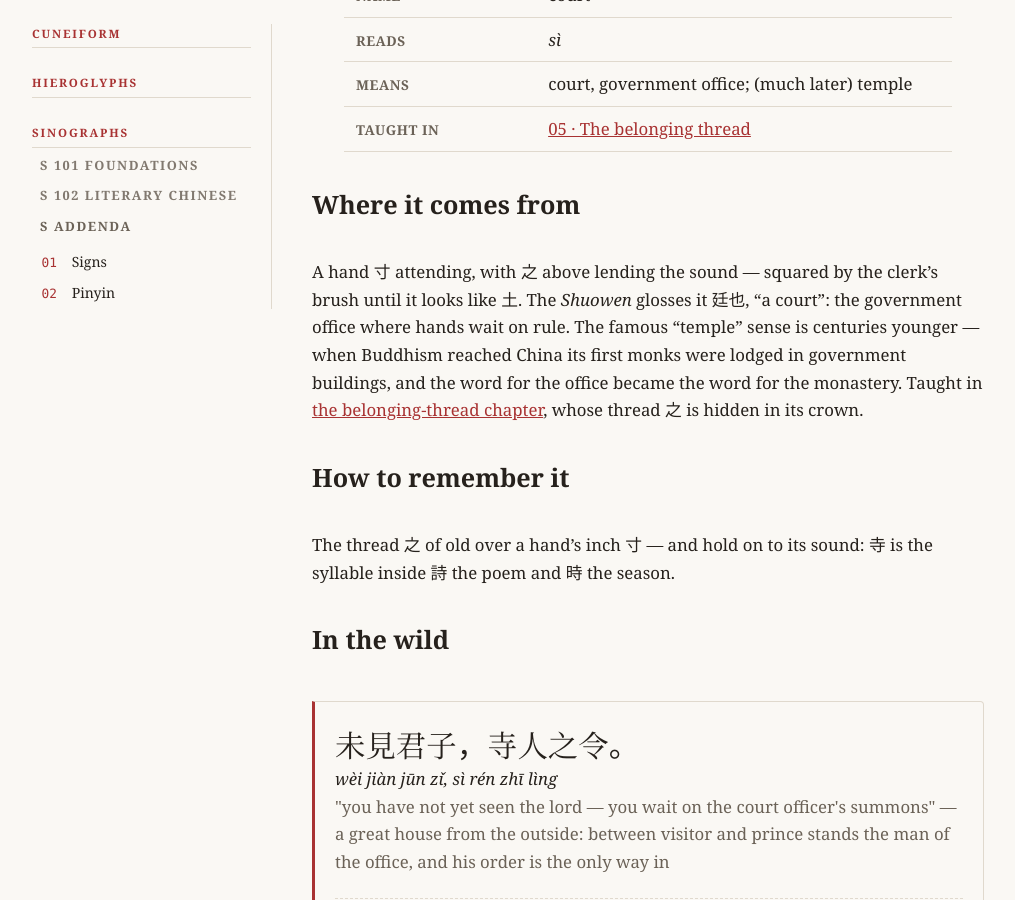
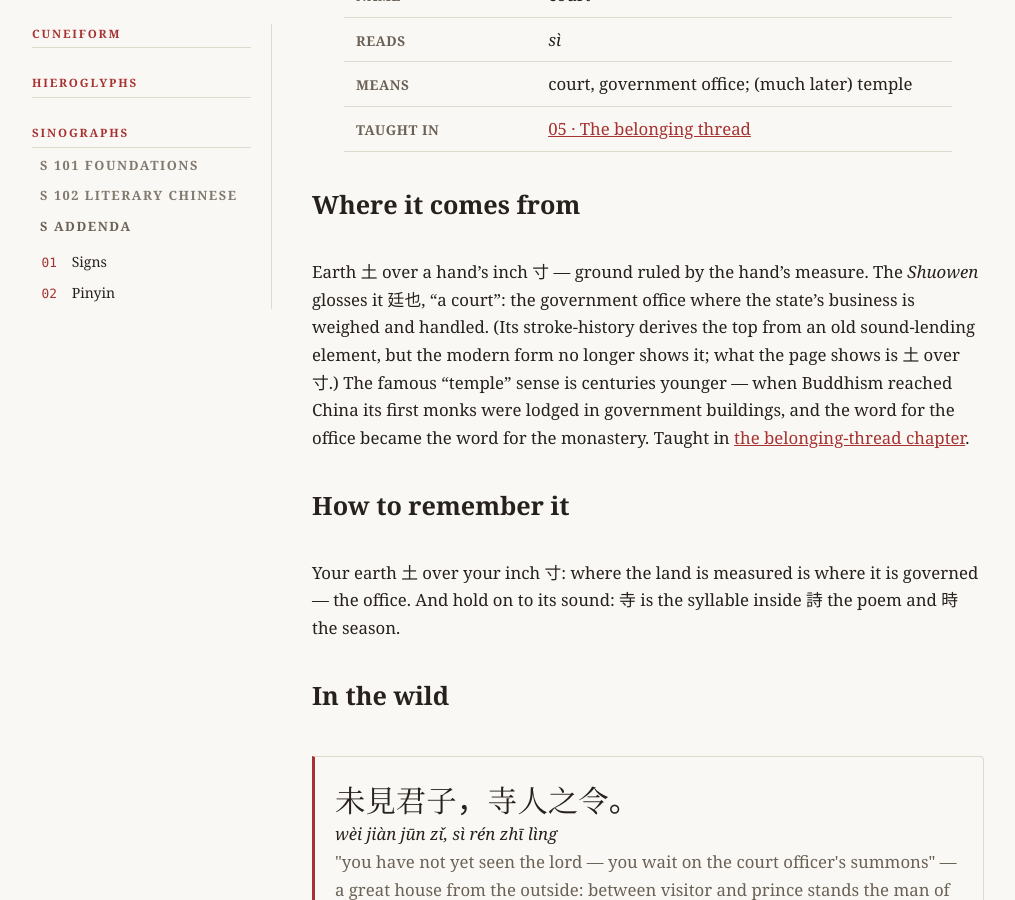
Before and after one commit to arvicco/nabu-edubba, a Jekyll site: the page built from site/sinographs/addenda/signs/court.md, in a window 1280 px wide and 900 px high, scrolled down 378 px. Shown: the whole window, without its empty margins (132-1147 px from the left). Built offline with Jekyll 4.4.1, drawn with Linux system fonts in a browser that asks for light colours.

Commit message:
fix: 寺's story built from what the eye sees — 土 over 寸
Owner catch: the hook leaned on the invisible etymology (the
之-phonetic of the seal script) instead of the visible modern
decomposition — every decomposition source (BabelStone IDS,
KRADFILE) reads 寺 as 土 over 寸, so the mnemonic now does too:
where the land is measured is where it is governed — the
office. The Shuowen stroke-history survives only as a
subordinate note in the codex origin section, where etymology
belongs. Hook, ch05 prose, queue note, and codex rebuilt;
column widths re-balanced (the meaning cell was column 4's
widest and starved the hooks).

Co-Authored-By: Claude Fable 5 <noreply@anthropic.com>

```diff
--- a/site/sinographs/addenda/signs/court.md
+++ b/site/sinographs/addenda/signs/court.md
@@ -15,20 +15,22 @@ permalink: /sinographs/addenda/signs/court/
 
 ## Where it comes from
 
-A hand 寸 attending, with 之 above lending the sound — squared
-by the clerk's brush until it looks like 土. The *Shuowen*
-glosses it 廷也, "a court": the government office where hands
-wait on rule. The famous "temple" sense is centuries younger —
-when Buddhism reached China its first monks were lodged in
-government buildings, and the word for the office became the
-word for the monastery. Taught in
-<a href="{{ '/sinographs/102/05-the-belonging-thread/' | relative_url }}">the belonging-thread chapter</a>,
-whose thread 之 is hidden in its crown.
+Earth 土 over a hand's inch 寸 — ground ruled by the hand's
+measure. The *Shuowen* glosses it 廷也, "a court": the
+government office where the state's business is weighed and
+handled. (Its stroke-history derives the top from an old
+sound-lending element, but the modern form no longer shows it;
+what the page shows is 土 over 寸.) The famous "temple" sense
+is centuries younger — when Buddhism reached China its first
+monks were lodged in government buildings, and the word for
+the office became the word for the monastery. Taught in
+<a href="{{ '/sinographs/102/05-the-belonging-thread/' | relative_url }}">the belonging-thread chapter</a>.
 
 ## How to remember it
 
-The thread 之 of old over a hand's inch 寸 — and hold on to its
-sound: 寺 is the syllable inside 詩 the poem and 時 the season.
+Your earth 土 over your inch 寸: where the land is measured is
+where it is governed — the office. And hold on to its sound:
+寺 is the syllable inside 詩 the poem and 時 the season.
 
 ## In the wild
 
```
Also changed, not shown: site/_data/sinographs102_queue.yml (+5 -5 lines), site/sinographs/102/05-the-belonging-thread.md (+10 -11 lines).
